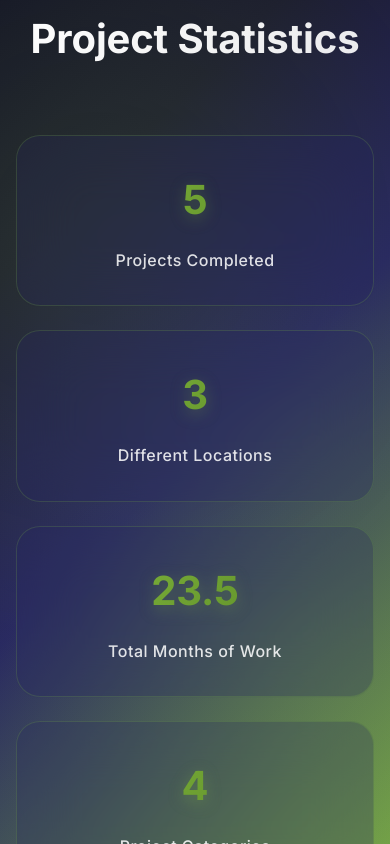
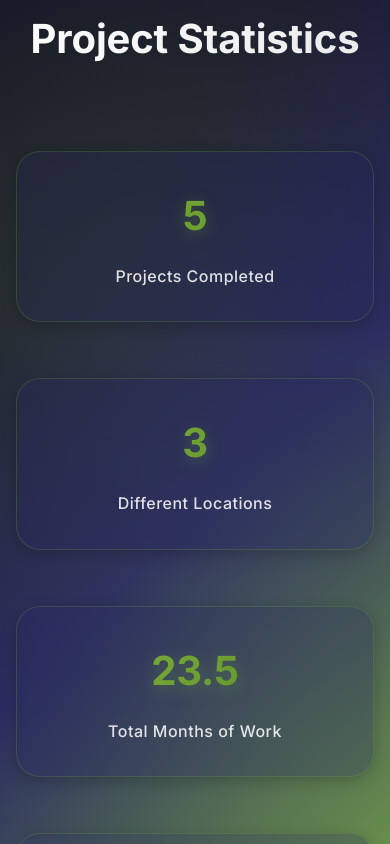
Before and after one commit to rlatksk/Ronex, a React (Vite) app: page /projects in a window 390 px wide. Shown: the part 3320-4164 px from the top of the page. Built offline with nearby package versions, Linux system fonts and the light colour scheme.

Commit message:
Add statistics section styles to About page and remove unused styles from Home page

```diff
--- a/src/pages/About.css
+++ b/src/pages/About.css
@@ -223,6 +223,47 @@
   font-size: 0.95rem;
 }
 
+/* Statistics Section */
+.stats-section {
+  padding: 4rem 0;
+  background-color: var(--bg-primary);
+}
+
+.stats-grid {
+  display: grid;
+  grid-template-columns: repeat(auto-fit, minmax(200px, 1fr));
+  gap: 2rem;
+}
+
+.stat-item {
+  background: var(--card-bg);
+  padding: 2rem;
+  border-radius: 15px;
+  text-align: center;
+  box-shadow: 0 4px 16px var(--shadow-light);
+  transition: transform 0.3s ease;
+  border: 1px solid var(--card-border);
+  margin: 2rem 0;
+}
+
+.stat-item:hover {
+  transform: translateY(-3px);
+}
+
+.stat-number {
+  font-size: 3rem;
+  font-weight: 900;
+  color: var(--accent-primary);
+  margin-bottom: 1rem;
+}
+
+.stat-label {
+  font-size: 1.1rem;
+  color: var(--text-secondary);
+  font-weight: 500;
+  letter-spacing: 0.5px;
+}
+
 /* Responsive Design */
 @media (max-width: 768px) {
   .about-hero h1 {
@@ -251,6 +292,24 @@
     grid-template-columns: 1fr;
   }
 
+  .stats-grid {
+    grid-template-columns: repeat(2, 1fr);
+    gap: 1.5rem;
+  }
+
+  .stat-item {
+    margin: 1.5rem 0;
+    padding: 1.5rem;
+  }
+
+  .stat-number {
+    font-size: 2.5rem;
+  }
+
+  .stat-label {
+    font-size: 1rem;
+  }
+
   .container {
     padding: 0 1rem;
   }
@@ -259,3 +318,23 @@
     padding: 2rem;
   }
 }
+
+@media (max-width: 480px) {
+  .stats-grid {
+    grid-template-columns: 1fr;
+    gap: 1rem;
+  }
+
+  .stat-item {
+    margin: 1rem 0;
+    padding: 1.5rem;
+  }
+
+  .stat-number {
+    font-size: 2rem;
+  }
+
+  .stat-label {
+    font-size: 0.9rem;
+  }
+}
--- a/src/pages/Home.css
+++ b/src/pages/Home.css
@@ -41,7 +41,6 @@
   left: 0;
   right: 0;
   height: 200px;
-  background: linear-gradient(to top, var(--bg-secondary) 0%, var(--bg-secondary) 15%, rgba(244, 246, 248, 0.9) 35%, rgba(244, 246, 248, 0.6) 65%, rgba(244, 246, 248, 0.3) 85%, transparent 100%);
   pointer-events: none;
 }
 
```
Also changed, not shown: src/components/ThemeToggle.css (added), src/components/ThemeToggle.jsx (added), src/contexts/ThemeContext.jsx (added).
